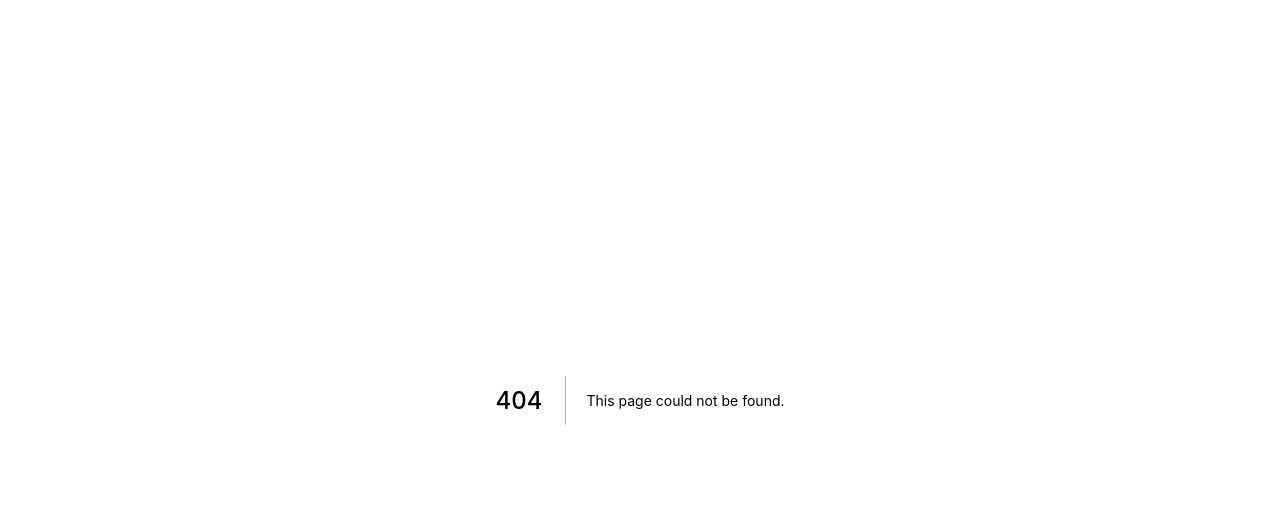
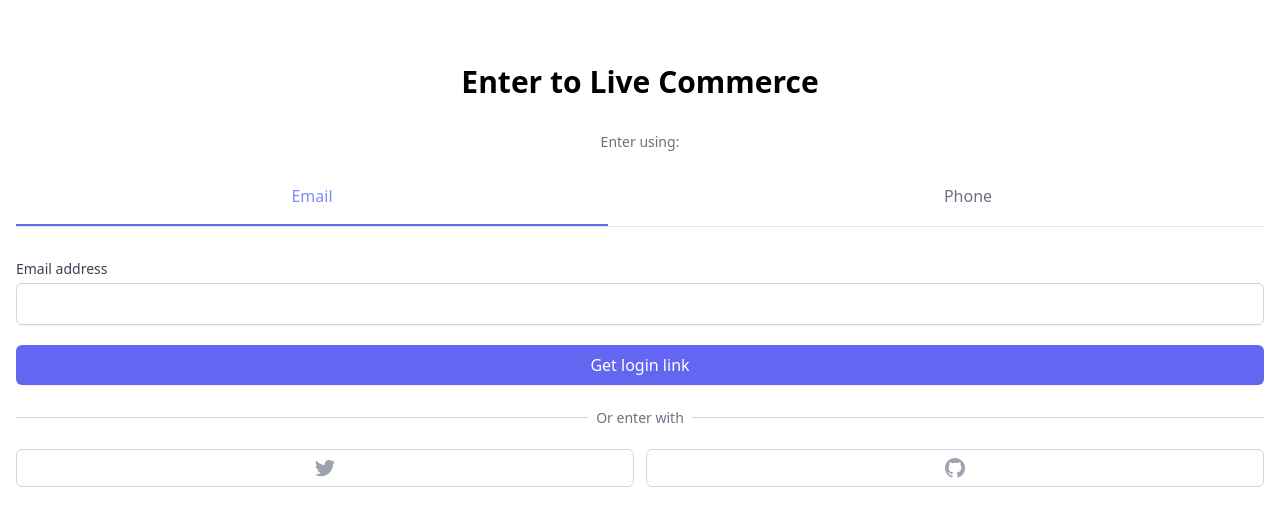
Before and after one commit to createhb21/modernhouse, a Next.js app: page /enter in a window 1280 px wide. Before the commit this address had no page. Shown: the top 526 px of the page. Built offline with nearby package versions, Linux system fonts and the light colour scheme.

Commit message:
making enter page + styling

```diff
--- a/package.json
+++ b/package.json
@@ -8,6 +8,7 @@
     "lint": "next lint"
   },
   "dependencies": {
+    "@tailwindcss/forms": "^0.4.0",
     "next": "^12.0.8",
     "react": "^18.0.0-rc.0",
     "react-dom": "^18.0.0-rc.0"
--- /dev/null
+++ b/pages/enter.tsx
@@ -0,0 +1,112 @@
+import { useState } from 'react';
+
+function cls(...classnames: string[]) {
+  return classnames.join(' ');
+}
+
+export default function Enter() {
+  const [method, setMethod] = useState<'email' | 'phone'>('email');
+  const onEmailClick = () => setMethod('email');
+  const onPhoneClick = () => setMethod('phone');
+  return (
+    <div className="mt-16 px-4">
+      <h3 className="text-center text-3xl font-bold">Enter to Live Commerce</h3>
+      <div className="mt-8">
+        <div className="flex flex-col items-center">
+          <h5 className="text-sm font-medium text-gray-500">Enter using:</h5>
+          <div className="mt-8 grid w-full grid-cols-2 gap-16 border-b ">
+            <button
+              className={cls(
+                'border-b-2 pb-4 font-medium  ',
+                method === 'email'
+                  ? 'border-indigo-500 text-indigo-400'
+                  : 'border-transparent text-gray-500',
+              )}
+              onClick={onEmailClick}
+            >
+              Email
+            </button>
+            <button
+              className={cls(
+                'border-b-2 pb-4 font-medium  ',
+                method === 'phone'
+                  ? 'border-indigo-500 text-indigo-400'
+                  : 'border-transparent text-gray-500',
+              )}
+              onClick={onPhoneClick}
+            >
+              Phone
+            </button>
+          </div>
+        </div>
+        <form className="mt-8 flex flex-col">
+          <label className="text-sm font-medium text-gray-700">
+            {method === 'email' ? 'Email address' : null}
+            {method === 'phone' ? 'Phone number' : null}
+          </label>
+          <div className="mt-1">
+            {method === 'email' ? (
+              <input
+                type="email"
+                className="focus:ountline-none w-full appearance-none rounded-md border border-gray-300 px-3 py-2 placeholder-gray-400 shadow-sm focus:border-indigo-500 focus:ring-indigo-500"
+                required
+              />
+            ) : null}
+            {method === 'phone' ? (
+              <div className="flex rounded-md shadow-sm">
+                <span className="flex select-none items-center justify-center rounded-l-md border border-r-0 border-gray-300 bg-gray-50 px-3 text-sm text-gray-500">
+                  +82
+                </span>
+                <input
+                  type="number"
+                  className="focus:ountline-none w-full appearance-none rounded-md rounded-l-none border border-gray-300 px-3 py-2 placeholder-gray-400 shadow-sm focus:border-indigo-500 focus:ring-indigo-500"
+                  required
+                />
+              </div>
+            ) : null}
+          </div>
+          <button className="mt-5 rounded-md border-transparent bg-indigo-500 py-2 px-4 font-medium text-white shadow-sm transition duration-300 ease-in-out hover:bg-indigo-600 focus:outline-none focus:ring-2 focus:ring-indigo-500 focus:ring-offset-2">
+            {method === 'email' ? 'Get login link' : null}
+            {method === 'phone' ? 'Get one-time password' : null}
+          </button>
+        </form>
+        <div className="mt-8">
+          <div className="relative">
+            <div className="absolute w-full border-t border-gray-300" />
+            <div className="relative -top-3 text-center">
+              <span className="bg-white px-2 text-sm text-gray-500">
+                Or enter with
+              </span>
+            </div>
+          </div>
+          <div className="mt-2 grid grid-cols-2 gap-3">
+            <button className="shadow-sm-400 flex items-center justify-center rounded-md border border-gray-300 bg-white  py-2 px-4 font-medium  text-gray-400 transition duration-300 ease-in-out hover:bg-gray-50">
+              <svg
+                className="h-5 w-5"
+                aria-hidden="true"
+                fill="currentColor"
+                viewBox="0 0 20 20"
+              >
+                <path d="M6.29 18.251c7.547 0 11.675-6.253 11.675-11.675 0-.178 0-.355-.012-.53A8.348 8.348 0 0020 3.92a8.19 8.19 0 01-2.357.646 4.118 4.118 0 001.804-2.27 8.224 8.224 0 01-2.605.996 4.107 4.107 0 00-6.993 3.743 11.65 11.65 0 01-8.457-4.287 4.106 4.106 0 001.27 5.477A4.073 4.073 0 01.8 7.713v.052a4.105 4.105 0 003.292 4.022 4.095 4.095 0 01-1.853.07 4.108 4.108 0 003.834 2.85A8.233 8.233 0 010 16.407a11.616 11.616 0 006.29 1.84" />
+              </svg>
+            </button>
+            <button className="shadow-sm-400 flex items-center justify-center rounded-md border border-gray-300 bg-white py-2 px-4 font-medium  text-gray-400 transition duration-300 ease-in-out hover:bg-gray-50">
+              <svg
+                className="h-5 w-5"
+                aria-hidden="true"
+                fill="currentColor"
+                viewBox="0 0 20 20"
+              >
+                <path
+                  fillRule="evenodd"
+                  d="M10 0C4.477 0 0 4.484 0 10.017c0 4.425 2.865 8.18 6.839 9.504.5.092.682-.217.682-.483 0-.237-.008-.868-.013-1.703-2.782.605-3.369-1.343-3.369-1.343-.454-1.158-1.11-1.466-1.11-1.466-.908-.62.069-.608.069-.608 1.003.07 1.531 1.032 1.531 1.032.892 1.53 2.341 1.088 2.91.832.092-.647.35-1.088.636-1.338-2.22-.253-4.555-1.113-4.555-4.951 0-1.093.39-1.988 1.029-2.688-.103-.253-.446-1.272.098-2.65 0 0 .84-.27 2.75 1.026A9.564 9.564 0 0110 4.844c.85.004 1.705.115 2.504.337 1.909-1.296 2.747-1.027 2.747-1.027.546 1.379.203 2.398.1 2.651.64.7 1.028 1.595 1.028 2.688 0 3.848-2.339 4.695-4.566 4.942.359.31.678.921.678 1.856 0 1.338-.012 2.419-.012 2.747 0 .268.18.58.688.482A10.019 10.019 0 0020 10.017C20 4.484 15.522 0 10 0z"
+                  clipRule="evenodd"
+                />
+              </svg>
+            </button>
+          </div>
+        </div>
+      </div>
+    </div>
+  );
+}
--- a/tailwind.config.js
+++ b/tailwind.config.js
@@ -7,5 +7,5 @@
     extend: {},
   },
   darkMode: 'media' /* "media" => default, "class" => personal */,
-  plugins: [],
+  plugins: [require('@tailwindcss/forms')],
 };
```
Also changed, not shown: 1 other file (tests, documents, lock files or other folders).
